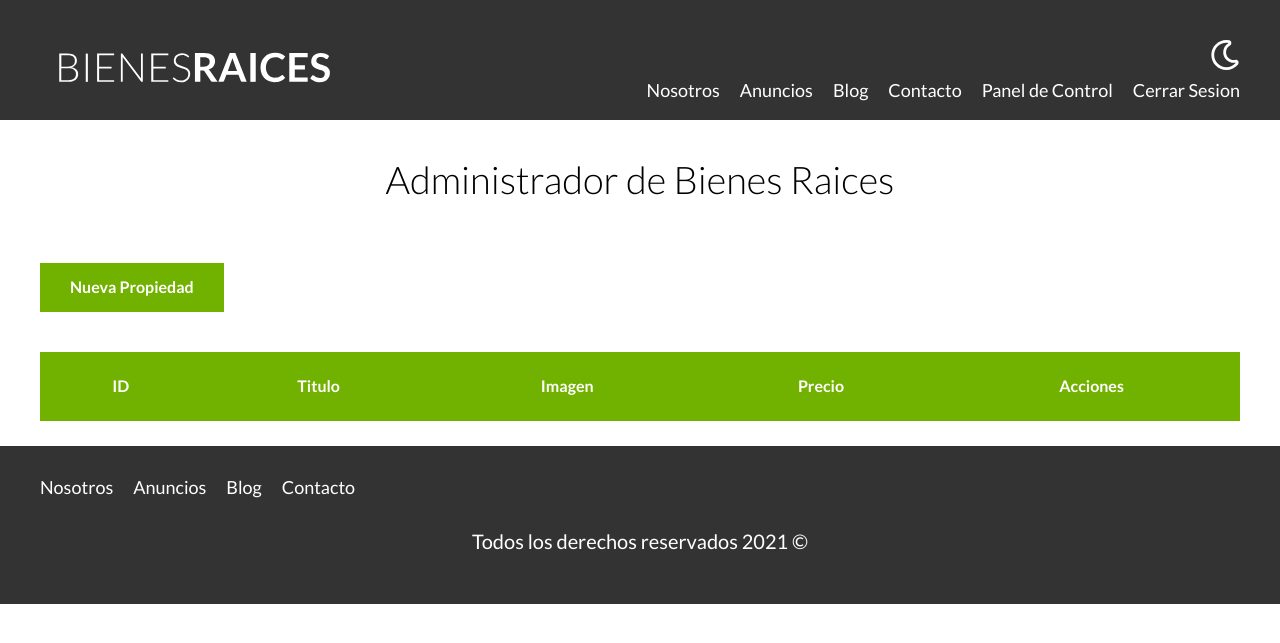
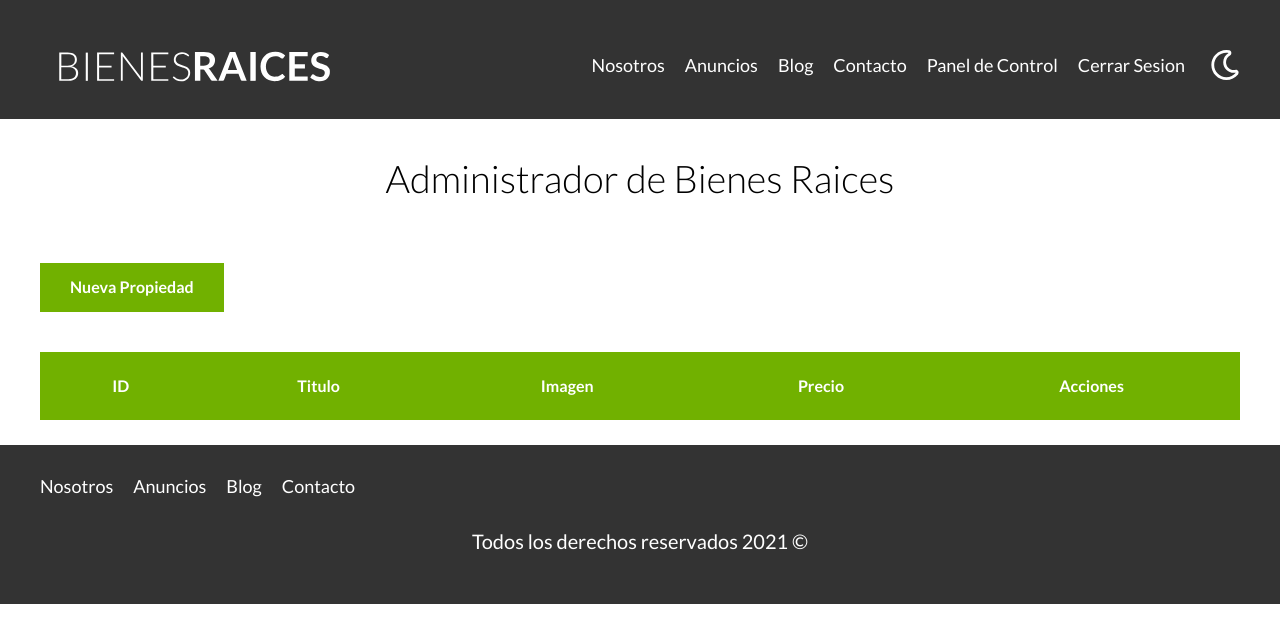
Before and after one commit to MoisesKMS/Venta-de-Casas, a PHP site: page /admin in a window 1280 px wide. Shown: the top 643 px of the page. Run offline with PHP 8.4, Linux system fonts and the light colour scheme; the visitor is signed in with stand-in values (Sample User, id 1); data that the repository does not hold is empty.

Commit message:
Terminados estilos SASS

```diff
--- a/includes/templates/header.php
+++ b/includes/templates/header.php
@@ -34,7 +34,6 @@
                 </div>
 
                 <div class="derecha">
-                    <img src="/build/img/dark-mode.svg" alt="Modo Dark" class="dark-mode-boton">
                     <nav class="navegacion">
                         <a href="../nosotros.php">Nosotros</a>
                         <a href="../anuncios.php">Anuncios</a>
@@ -47,6 +46,7 @@
                         else{ ?>
                             <a href="login.php">Iniciar Sesion</a>
                         <?php }?>
+                        <img src="/build/img/dark-mode.svg" alt="Modo Dark" class="dark-mode-boton">
                     </nav>
                 </div>
             </div>
--- a/src/scss/base/_mixins.scss
+++ b/src/scss/base/_mixins.scss
@@ -39,19 +39,3 @@
         cursor: pointer;
     }
 }
-
-@mixin boton($bgColor, $display) {
-    background-color: $bgColor;
-    color: $blanco;
-    font-weight: bold;
-    text-decoration: none;
-    padding: 1rem 3rem;
-    text-align: center;
-    margin-top: $separacion/2;
-    display: $display;
-    border: none;
-    &:hover {
-        background-color: darken($bgColor, 5);
-        cursor: pointer;
-    }
-}
--- a/src/scss/internas/_admin.scss
+++ b/src/scss/internas/_admin.scss
@@ -14,6 +14,7 @@
 }
 
 table.propiedades {
+    text-align: center;
     margin-top: 4rem;
     width: 100%;
     border-spacing: 0;
@@ -27,9 +28,11 @@ table.propiedades {
 
     .imagen-tabla {
         width: 10rem;
+        margin: 0 auto;
     }
 }
 
 .imagen-small {
     width: 20rem;
+
 }
--- a/src/scss/layout/_header.scss
+++ b/src/scss/layout/_header.scss
@@ -27,11 +27,15 @@
     display: flex;
     flex-direction: column;
     justify-content: space-between;
+
     h1 {
-        text-align: left;
+        text-align: center;
         color: $blanco;
         font-weight: $bold;
         line-height: 2;
         max-width: 60rem;
+        @include tablet{
+            text-align: left;
+        }
     }
 }
--- a/src/scss/layout/_navegacion.scss
+++ b/src/scss/layout/_navegacion.scss
@@ -7,6 +7,7 @@
     }
     .dark-mode-boton {
         width: 3rem;
+        margin: 0 auto;
         margin-top: 3rem;
         margin-bottom: 2rem;
         filter: invert(100%);
@@ -14,7 +15,9 @@
             cursor: pointer;
         }
         @include tablet {
-            margin-top: 0;
+            margin-top: 0rem;
+            margin-bottom: 0rem;
+            margin-left: $separacion/2;
         }
     }
 }
@@ -27,7 +30,6 @@
     @include tablet {
         flex-direction: row;
         justify-content: space-between;
-        align-items: flex-end;
     }
 }
 
```
Also changed, not shown: src/scss/base/_darkMode.scss (+38 -3 lines), build/css/app.css, 1 other file.
